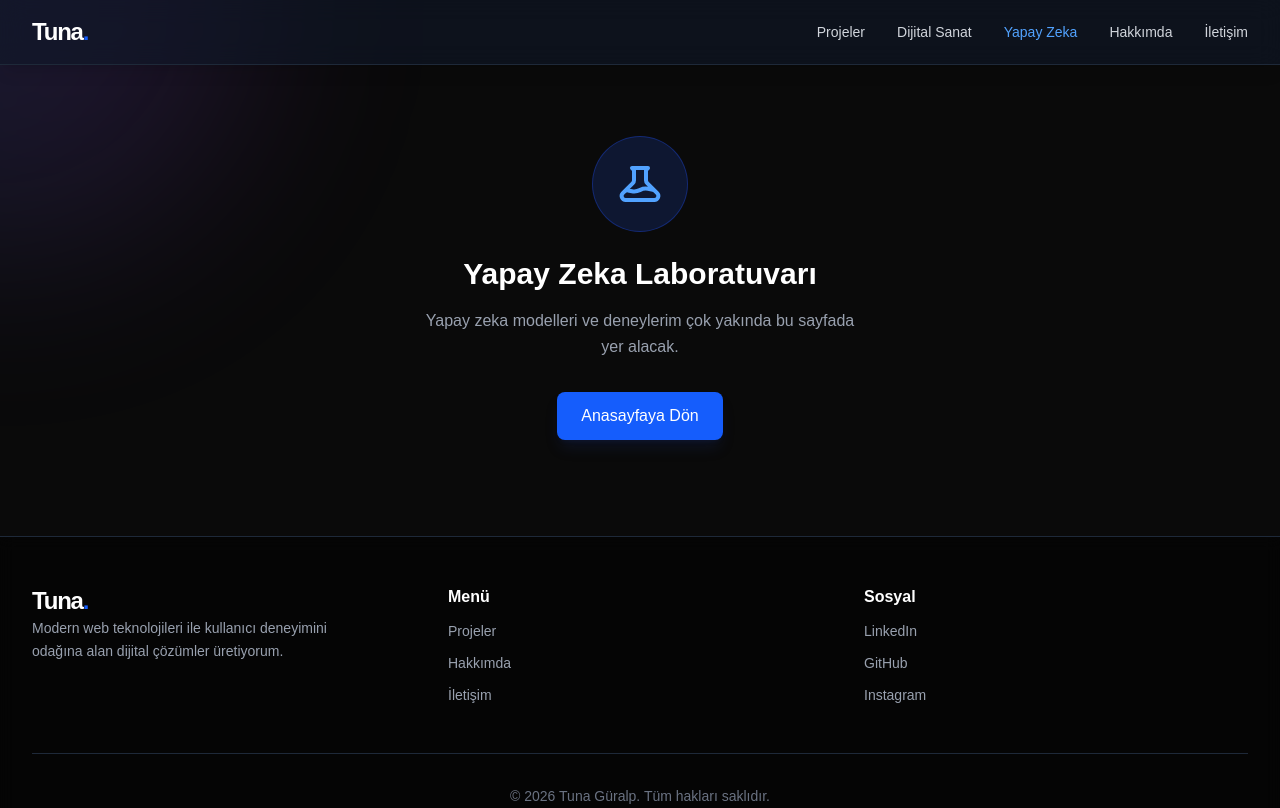
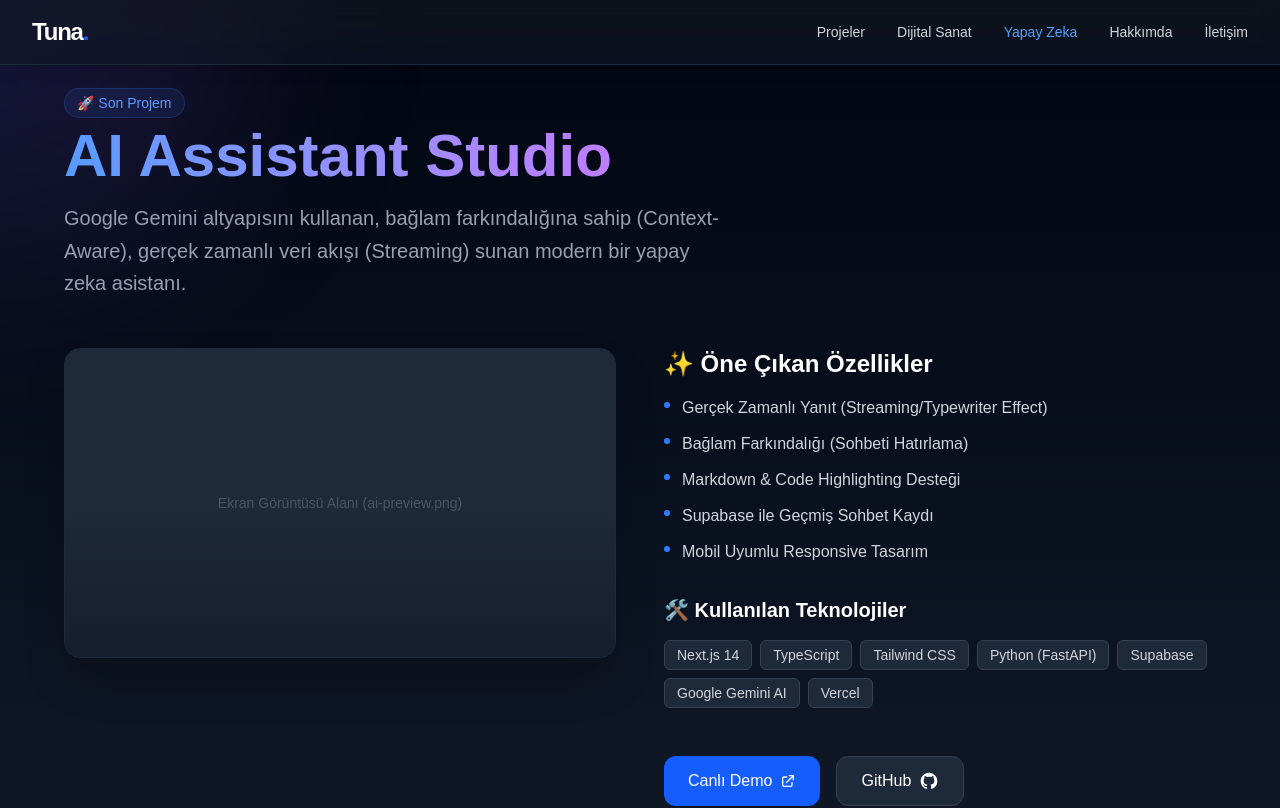
Before and after one commit to TunaStark/tuna-portfolio, a Next.js app: page /ai in a window 1280 px wide. Shown: the top 808 px of the page. Built offline with nearby package versions, Linux system fonts and the light colour scheme.

Commit message:
Edited ai page, added content

```diff
--- a/src/app/ai/page.tsx
+++ b/src/app/ai/page.tsx
@@ -1,10 +1,115 @@
-import ComingSoon from '@/components/ComingSoon';
+// import Image from "next/image";
+import Link from "next/link";
 
 export default function AIPage() {
   return (
-    <ComingSoon
-      title="Yapay Zeka Laboratuvarı"
-      description="Yapay zeka modelleri ve deneylerim çok yakında bu sayfada yer alacak."
-    />
+    <div className="min-h-screen bg-gradient-to-b from-gray-950 to-gray-900 text-white p-6 md:p-12">
+      <div className="max-w-6xl mx-auto space-y-12">
+
+        {/* Üst Başlık Bölümü */}
+        <div className="space-y-4 animate-fade-in-up">
+          <div className="inline-block px-3 py-1 rounded-full bg-blue-500/10 border border-blue-500/20 text-blue-400 text-sm font-medium mb-2">
+            🚀 Son Projem
+          </div>
+          <h1 className="text-4xl md:text-6xl font-bold bg-clip-text text-transparent bg-gradient-to-r from-blue-400 via-purple-400 to-white">
+            AI Assistant Studio
+          </h1>
+          <p className="text-gray-400 text-lg md:text-xl max-w-2xl leading-relaxed">
+            Google Gemini altyapısını kullanan, bağlam farkındalığına sahip (Context-Aware),
+            gerçek zamanlı veri akışı (Streaming) sunan modern bir yapay zeka asistanı.
+          </p>
+        </div>
+
+        {/* Ana Vitrin: Görsel ve Detaylar */}
+        <div className="grid grid-cols-1 lg:grid-cols-2 gap-12 items-start">
+
+          {/* Sol Taraf: Ekran Görüntüsü */}
+          <div className="relative group rounded-2xl overflow-hidden border border-gray-800 shadow-2xl bg-gray-900 aspect-video">
+            <div className="absolute inset-0 bg-gradient-to-t from-gray-900 via-transparent to-transparent z-10 opacity-60 group-hover:opacity-40 transition-opacity" />
+
+            {/* Buraya screenshot koymalısın: public/ai-preview.png */}
+            {/* Eğer resim yoksa bu div görünür */}
+            <div className="absolute inset-0 flex items-center justify-center text-gray-600 bg-gray-800">
+               {/* Resmi koyunca alttaki Image componentini aç, bu div'i sil */}
+               <span className="text-sm">Ekran Görüntüsü Alanı (ai-preview.png)</span>
+            </div>
+
+            {/* Resim Dosyası Varsa Yorumdan Çıkar: */}
+            {/* <Image
+              src="/ai-preview.png"
+              alt="AI Project Preview"
+              fill
+              className="object-cover group-hover:scale-105 transition-transform duration-700"
+            />
+            */}
+          </div>
+
+          {/* Sağ Taraf: Özellikler ve Tech Stack */}
+          <div className="space-y-8">
+
+            {/* Özellik Listesi */}
+            <div className="space-y-4">
+              <h3 className="text-2xl font-semibold text-white flex items-center gap-2">
+                ✨ Öne Çıkan Özellikler
+              </h3>
+              <ul className="space-y-3 text-gray-300">
+                {[
+                  "Gerçek Zamanlı Yanıt (Streaming/Typewriter Effect)",
+                  "Bağlam Farkındalığı (Sohbeti Hatırlama)",
+                  "Markdown & Code Highlighting Desteği",
+                  "Supabase ile Geçmiş Sohbet Kaydı",
+                  "Mobil Uyumlu Responsive Tasarım"
+                ].map((item, i) => (
+                  <li key={i} className="flex items-start gap-3">
+                    <span className="mt-1.5 w-1.5 h-1.5 rounded-full bg-blue-500 flex-shrink-0" />
+                    <span>{item}</span>
+                  </li>
+                ))}
+              </ul>
+            </div>
+
+            {/* Teknoloji Yığını (Tech Stack) */}
+            <div className="space-y-4">
+              <h3 className="text-xl font-semibold text-white">🛠️ Kullanılan Teknolojiler</h3>
+              <div className="flex flex-wrap gap-2">
+                {[
+                  "Next.js 14", "TypeScript", "Tailwind CSS",
+                  "Python (FastAPI)", "Supabase", "Google Gemini AI", "Vercel"
+                ].map((tech) => (
+                  <span
+                    key={tech}
+                    className="px-3 py-1 rounded-md bg-gray-800 border border-gray-700 text-gray-300 text-sm hover:border-blue-500/50 hover:text-blue-400 transition-colors cursor-default"
+                  >
+                    {tech}
+                  </span>
+                ))}
+              </div>
+            </div>
+
+            {/* Aksiyon Butonları */}
+            <div className="flex flex-wrap gap-4 pt-4">
+              <Link
+                href="https://ai-saas-gen-tuna.vercel.app/"
+                target="_blank"
+                className="flex-1 sm:flex-none px-6 py-3 bg-blue-600 hover:bg-blue-500 text-white rounded-xl font-medium transition-all hover:shadow-lg hover:shadow-blue-500/25 flex items-center justify-center gap-2"
+              >
+                <span>Canlı Demo</span>
+                <svg className="w-4 h-4" fill="none" stroke="currentColor" viewBox="0 0 24 24"><path strokeLinecap="round" strokeLinejoin="round" strokeWidth={2} d="M10 6H6a2 2 0 00-2 2v10a2 2 0 002 2h10a2 2 0 002-2v-4M14 4h6m0 0v6m0-6L10 14" /></svg>
+              </Link>
+
+              <Link
+                href="https://github.com/TunaStark/ai-saas-gen"
+                target="_blank"
+                className="flex-1 sm:flex-none px-6 py-3 bg-gray-800 hover:bg-gray-700 text-white border border-gray-700 rounded-xl font-medium transition-all flex items-center justify-center gap-2"
+              >
+                <span>GitHub</span>
+                <svg className="w-5 h-5" fill="currentColor" viewBox="0 0 24 24"><path fillRule="evenodd" clipRule="evenodd" d="M12 2C6.477 2 2 6.484 2 12.017c0 4.425 2.865 8.18 6.839 9.504.5.092.682-.217.682-.483 0-.237-.008-.868-.013-1.703-2.782.605-3.369-1.343-3.369-1.343-.454-1.158-1.11-1.466-1.11-1.466-.908-.62.069-.608.069-.608 1.003.07 1.531 1.032 1.531 1.032.892 1.53 2.341 1.088 2.91.832.092-.647.35-1.088.636-1.338-2.22-.253-4.555-1.113-4.555-4.951 0-1.093.39-1.988 1.029-2.688-.103-.253-.446-1.272.098-2.65 0 0 .84-.27 2.75 1.026A9.564 9.564 0 0112 6.844c.85.004 1.705.115 2.504.337 1.909-1.296 2.747-1.027 2.747-1.027.546 1.379.202 2.398.1 2.651.64.7 1.028 1.595 1.028 2.688 0 3.848-2.339 4.695-4.566 4.943.359.309.678.92.678 1.855 0 1.338-.012 2.419-.012 2.747 0 .268.18.58.688.482A10.019 10.019 0 0022 12.017C22 6.484 17.522 2 12 2z" /></svg>
+              </Link>
+            </div>
+
+          </div>
+        </div>
+      </div>
+    </div>
   );
 }
```
